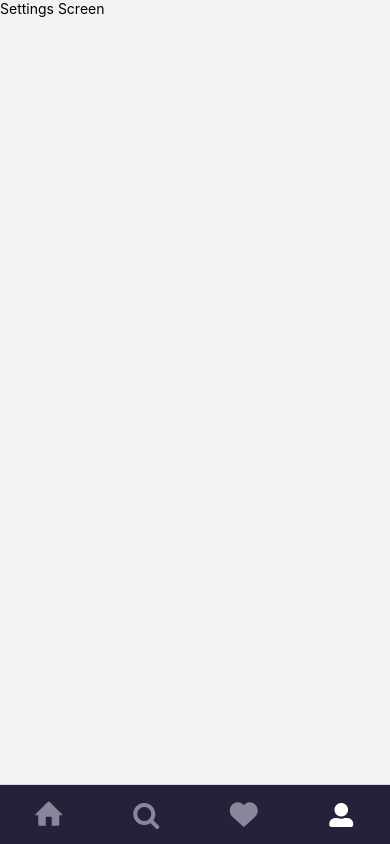
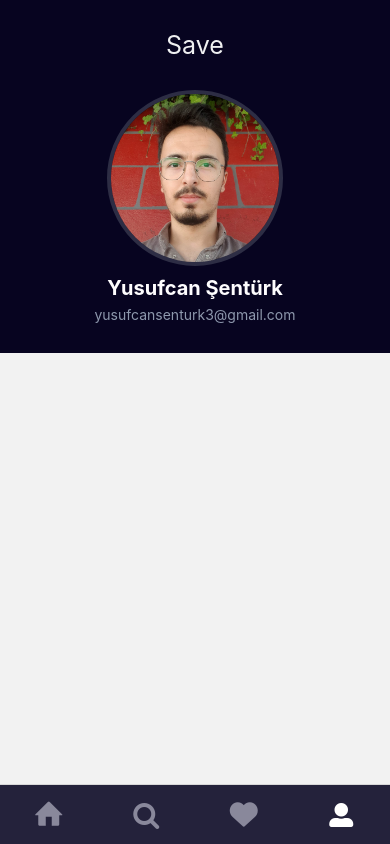
Before and after one commit to yusufcanstr/MovieCatchApp_RN, a React Native app: screen /Profile in a window 390 px wide. Built offline with nearby package versions, Linux system fonts and the light colour scheme.

Commit message:
Profile Header Screen designed

```diff
--- /dev/null
+++ b/src/components/ProfileHeader/index.tsx
@@ -0,0 +1,42 @@
+import { StyleSheet, Text, View, Image, Dimensions } from "react-native";
+import React from "react";
+
+const {width, height} = Dimensions.get("window");
+
+export default function index() {
+  return (
+    <View style={{backgroundColor:"#070420", alignItems: "center", justifyContent: "center", paddingVertical:30, }}>
+      <Text style={styles.txtSave}>Save</Text>
+      <Image style={styles.image} source={require("../../../assets/personel.jpg")}/>
+      <Text style={styles.txtName}>Yusufcan Şentürk</Text>
+      <Text style={styles.txtEmail}>yusufcansenturk3@gmail.com</Text>
+    </View>
+  );
+}
+
+const styles = StyleSheet.create({
+    image: {
+        borderWidth:4,
+        borderColor:"#2D2D44",
+        width:width*0.45,
+        height:width*0.45,
+        borderRadius:width*0.225,
+        marginTop:30,
+    },
+    txtSave: {
+        fontSize:25,
+        fontStyle:"normal",
+        color:"#EFF0F1",
+        fontWeight:"400"
+    },
+    txtName: {
+        fontSize:20,
+        fontWeight:"700",
+        color:"#FEFDFE",
+        marginTop:10,
+    },
+    txtEmail:{
+        color:"#8E98AD",
+        marginTop:6,
+    },
+});
--- a/src/screens/ProfileScreen/index.tsx
+++ b/src/screens/ProfileScreen/index.tsx
@@ -1,10 +1,13 @@
-import { StyleSheet, Text, View } from 'react-native'
-import React from 'react'
+import { StyleSheet, Text, View, Dimensions } from 'react-native'
+import React from 'react';
+import ProfileHeader from "../../components/ProfileHeader";
+
+const { width, height } = Dimensions.get("window");
 
 export default function index() {
   return (
     <View>
-      <Text>Settings Screen</Text>
+      <ProfileHeader/>
     </View>
   )
 }
```
Also changed, not shown: assets/personel.jpg (added).
